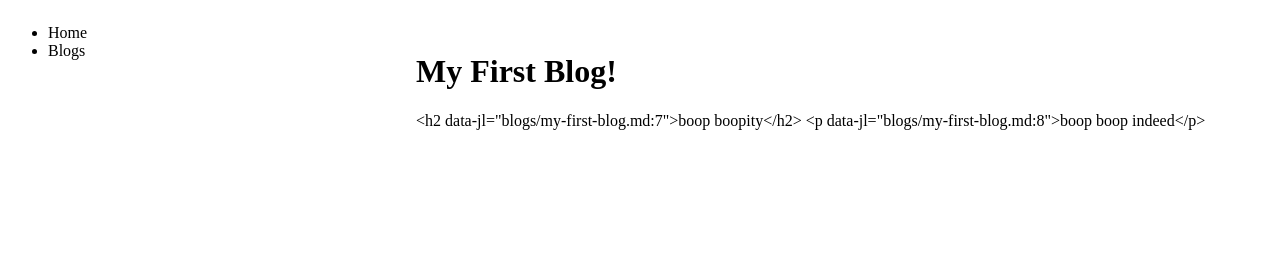
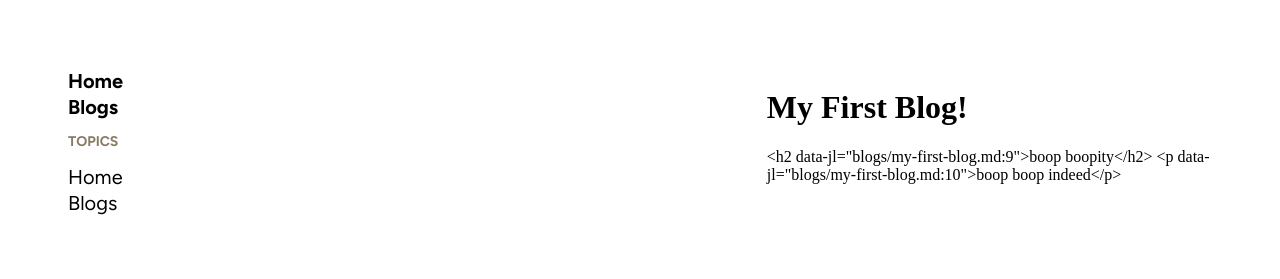
Before and after one commit to meganchang/11ty-scratch, an Eleventy site: page blogs/my-first-blog.md in a window 1280 px wide. Built offline with nearby package versions, Linux system fonts and the light colour scheme; Eleventy itself is replaced by a stand-in of ours; files that its build step writes are made by us from their sources; what eleventy-plugin-rev, eleventy-sass would draw is missing.

Commit message:
tags wip

```diff
--- a/_includes/base.njk
+++ b/_includes/base.njk
@@ -17,6 +17,7 @@
 
   </head>
   <body>
+    <div class="body-wrapper">
       {# BEGIN Header #}
       {% include 'header.njk' %}
       {# END Header #}
@@ -24,6 +25,7 @@
       {# BEGIN Main #}
       <main>{% block main %}{% endblock %}</main>
       {# END Main #}
+    </div>
 
     {# BEGIN Footer #}
     {# {% include 'footer.njk' %} #}
--- a/_includes/header.njk
+++ b/_includes/header.njk
@@ -1,6 +1,11 @@
 <header>
     <nav>
-        <ul>
+        <ul class="list-main menu-item-bold">
+            <li><a href="/">Home</a></li>
+            <li><a href="/blog">Blogs</a></li>
+        </ul>
+        <p class="menu-item-descriptor">Topics</p>
+        <ul class="list-topics menu-item-regular">
             <li><a href="/">Home</a></li>
             <li><a href="/blog">Blogs</a></li>
         </ul>
--- a/assets/scss/base.scss
+++ b/assets/scss/base.scss
@@ -4,19 +4,35 @@
 @import 'nav';
 
 $background-color: #FFFFFF;
+$nav-desktop-width: 120px;
 
-body {
+.body-wrapper {
     display: flex;
+    padding: 60px;
+    // width: 100%;
+    background-color: $background-color;
+    @include breakpoint($bp-md) {
+        // width: calc(100% - $nav-desktop-width);
+        // width: 100%;
+    }
+}
+// nav
+header {
     width: 100%;
-    background-color: $background-color;
-}
-
-header {
-    width: 30%;
+    float: left;
+    @include breakpoint($bp-md) {
+        min-width: $nav-desktop-width;
+        padding-right: 60px;
+    }
+    ul {
+        padding: 0;
+        margin: 0;
+        list-style: none;
+    }
 }
 
 main {
-    padding: 24px;
+    // padding: 24px;
 }
 
 a {
--- a/assets/scss/colors.scss
+++ b/assets/scss/colors.scss
@@ -1,3 +1,4 @@
 $primary-text: #151515;
 $secondary-text: #727476;
 $link-text: #0C8EC6;
+$brand-dark-tan: #887B63;
--- a/assets/scss/typography.scss
+++ b/assets/scss/typography.scss
@@ -40,3 +40,28 @@
     font-size: 18px;
     line-height: 28px;
 }
+
+.menu-item-bold {
+    font-family: Figtree;
+    font-weight: 700;
+    color: $primary-text;
+    font-size: 20px;
+    line-height: 26px;
+}
+
+.menu-item-regular {
+    font-family: Figtree;
+    font-weight: 400;
+    color: $primary-text;
+    font-size: 20px;
+    line-height: 26px;
+}
+
+.menu-item-descriptor {
+    font-family: Figtree;
+    font-weight: 700;
+    text-transform: uppercase;
+    color: $brand-dark-tan;
+    font-size: 14px;
+    line-height: 16px;
+}
--- a/blogs/my-first-blog.md
+++ b/blogs/my-first-blog.md
@@ -2,6 +2,8 @@
 title: My First Blog!
 description: my first description!
 imagepath: "./blogs/blog-with-photo/header.jpg"
+tags:
+    - music
 ---
 
 ## boop boopity
```
Also changed, not shown: _includes/tags.njk (added, +17 -0 lines), blogs/blog-with-photo/blog-with-photo.md (+2 -0 lines). Lines whose indentation alone changed are shown as unchanged.
